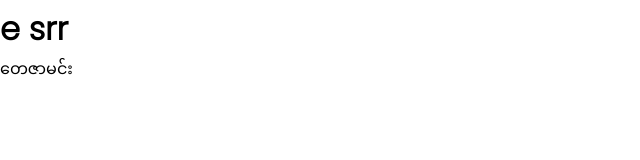
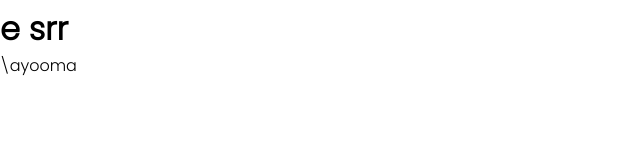
Before and after one commit to Yople2005/For-PiSi, a plain HTML site: page day1.html in a window 1280 px wide. Shown: the full height of the page, 0-640 px from the left. Drawn offline with Linux system fonts and the light colour scheme.

Commit message:
day1.html

```diff
--- a/day1.html
+++ b/day1.html
@@ -8,7 +8,7 @@
 </head>
 <body>
     <h1>e srr</h1>
-    <p>တေဇာမင်း</p>
+    <p>\ayooma</p>
 
 </body>
 </html>
```
